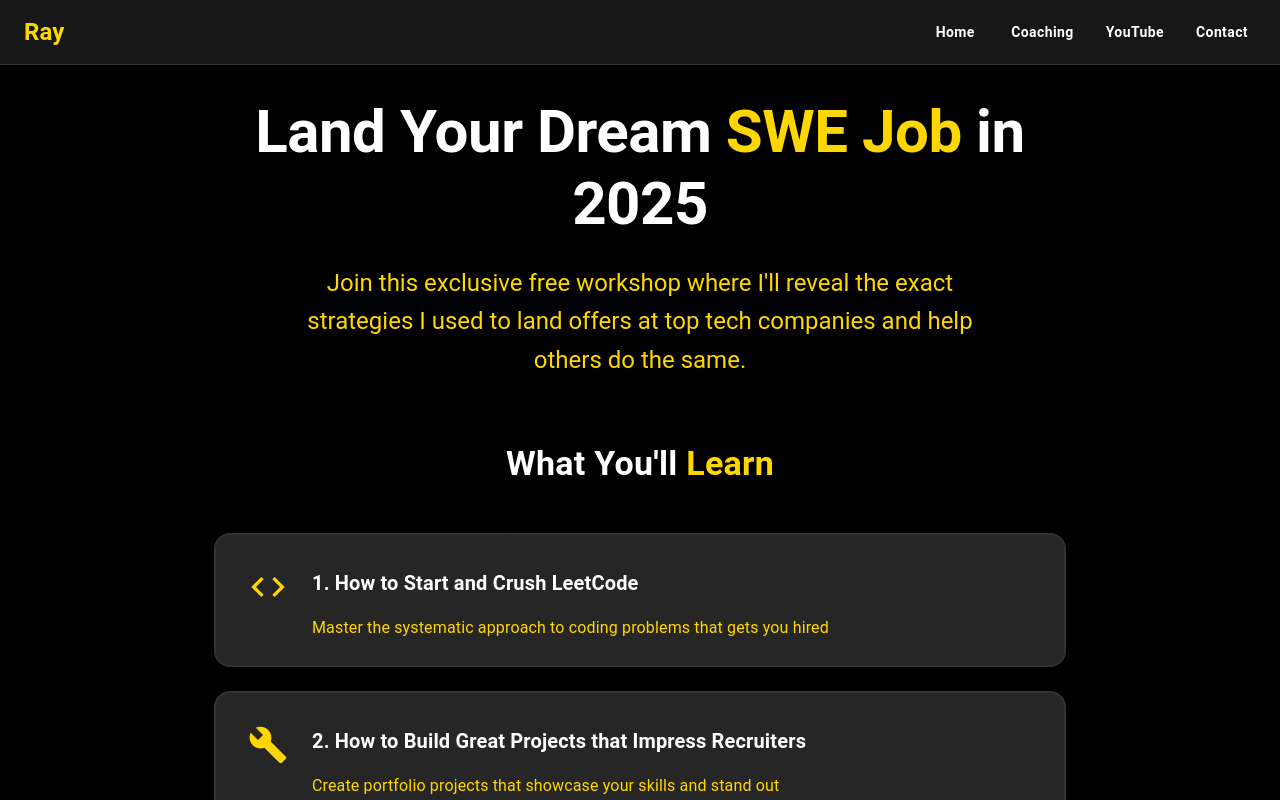
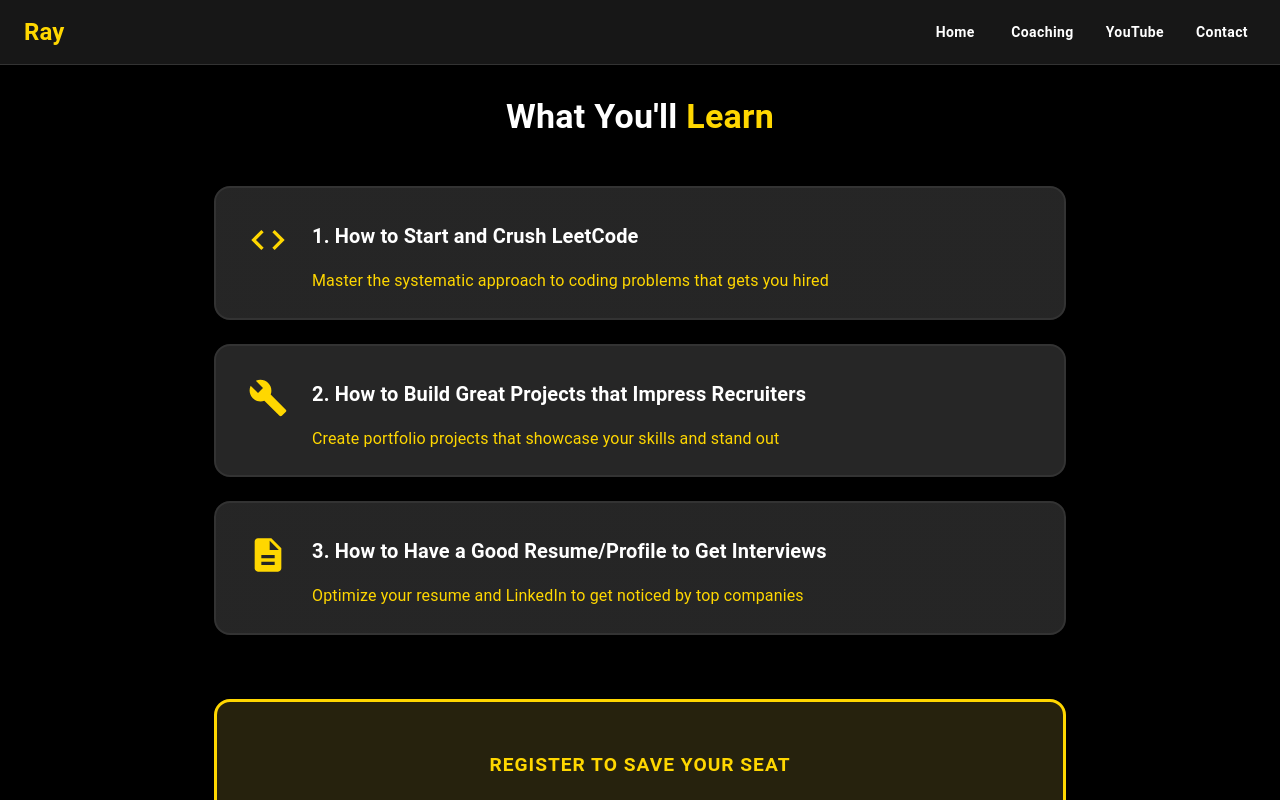
Before and after one commit to RaymondRJones/raymond-personal-site-v2, a React (Create React App) app in the folder raymond-site/: page /swe-workshop in a window 1280 px wide. Shown: the top 800 px of the page. Built offline with nearby package versions, Linux system fonts and the light colour scheme.

Commit message:
remove fluff from workshop page

```diff
--- a/raymond-site/src/pages/SweWorkshopPage.tsx
+++ b/raymond-site/src/pages/SweWorkshopPage.tsx
@@ -89,23 +89,6 @@ const SweWorkshopPage: React.FC = () => {
 
       <Box sx={{ pt: 12, pb: 8 }}>
         <Container maxWidth="md">
-          {/* Hero Section */}
-          <Box sx={{ textAlign: 'center', mb: 8 }}>
-            <Typography
-              variant="h2"
-              gutterBottom
-              sx={{ color: 'text.primary', mb: 3, fontWeight: 'bold' }}
-            >
-              Land Your Dream <span style={{ color: '#FFD700' }}>SWE Job</span> in 2025
-            </Typography>
-            <Typography
-              variant="h5"
-              sx={{ color: 'text.secondary', mb: 6, maxWidth: 700, mx: 'auto', lineHeight: 1.6 }}
-            >
-              Join this exclusive free workshop where I'll reveal the exact strategies
-              I used to land offers at top tech companies and help others do the same.
-            </Typography>
-          </Box>
 
           {/* Workshop Topics */}
           <Box sx={{ mb: 8 }}>
```
